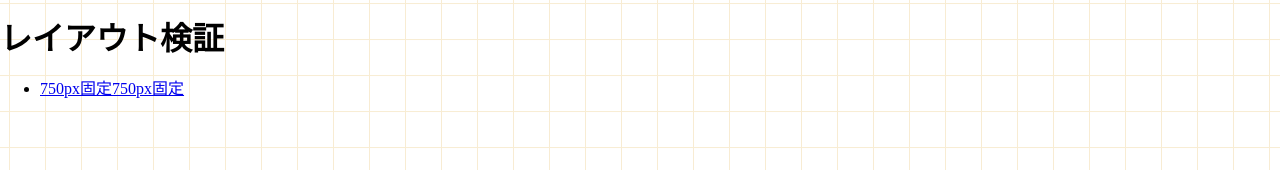
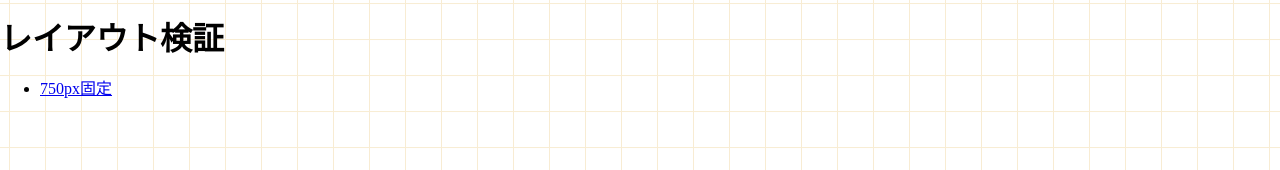
Before and after one commit to yusk-ishii/layout-verification, a Nuxt app: page / in a window 1280 px wide. Shown: the top 170 px of the page. Built offline with nearby package versions, Linux system fonts and the light colour scheme.

Commit message:
aタグ削除

```diff
--- a/pages/index.vue
+++ b/pages/index.vue
@@ -3,7 +3,6 @@
     <ul>
         <li>
             <NuxtLink to="/layouts/page-750-fixed">750px固定</NuxtLink>
-            <a href="/layouts/page-750-fixed">750px固定</a>
         </li>
     </ul>
 </template>
```
